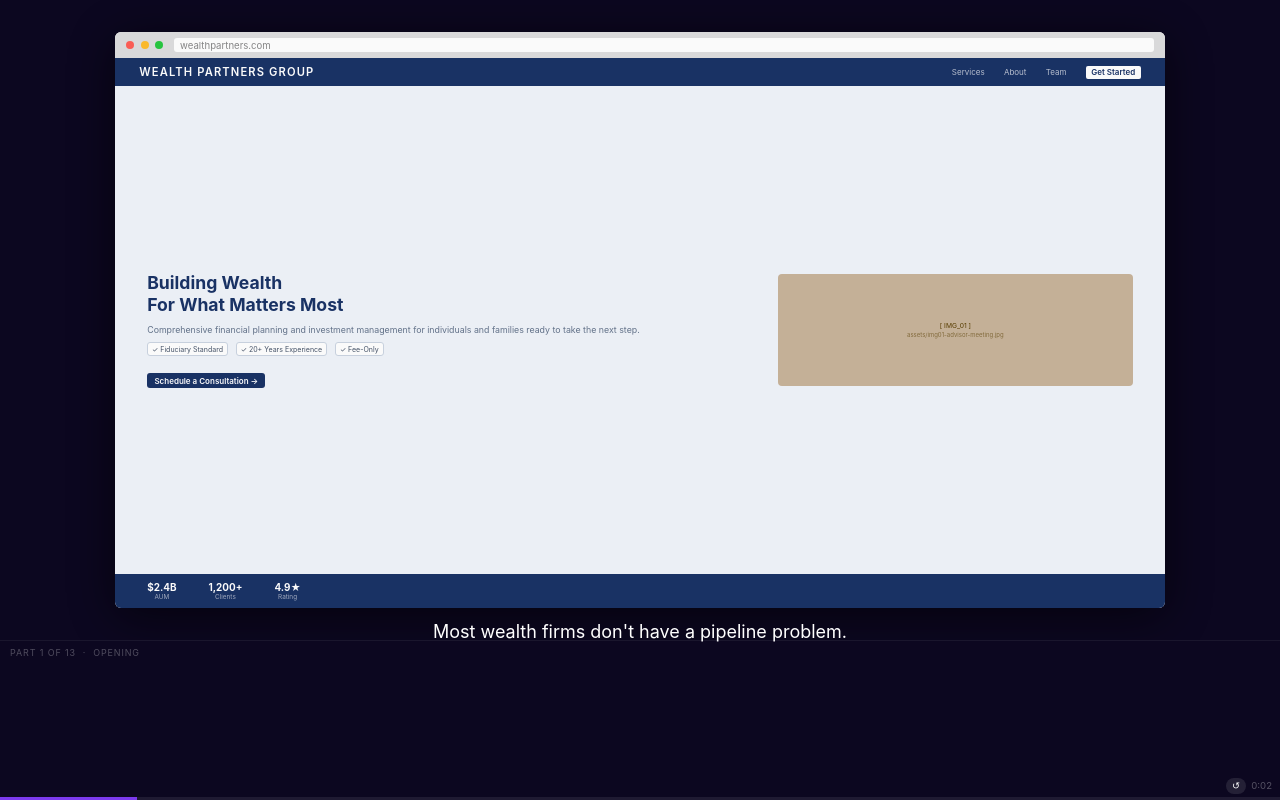
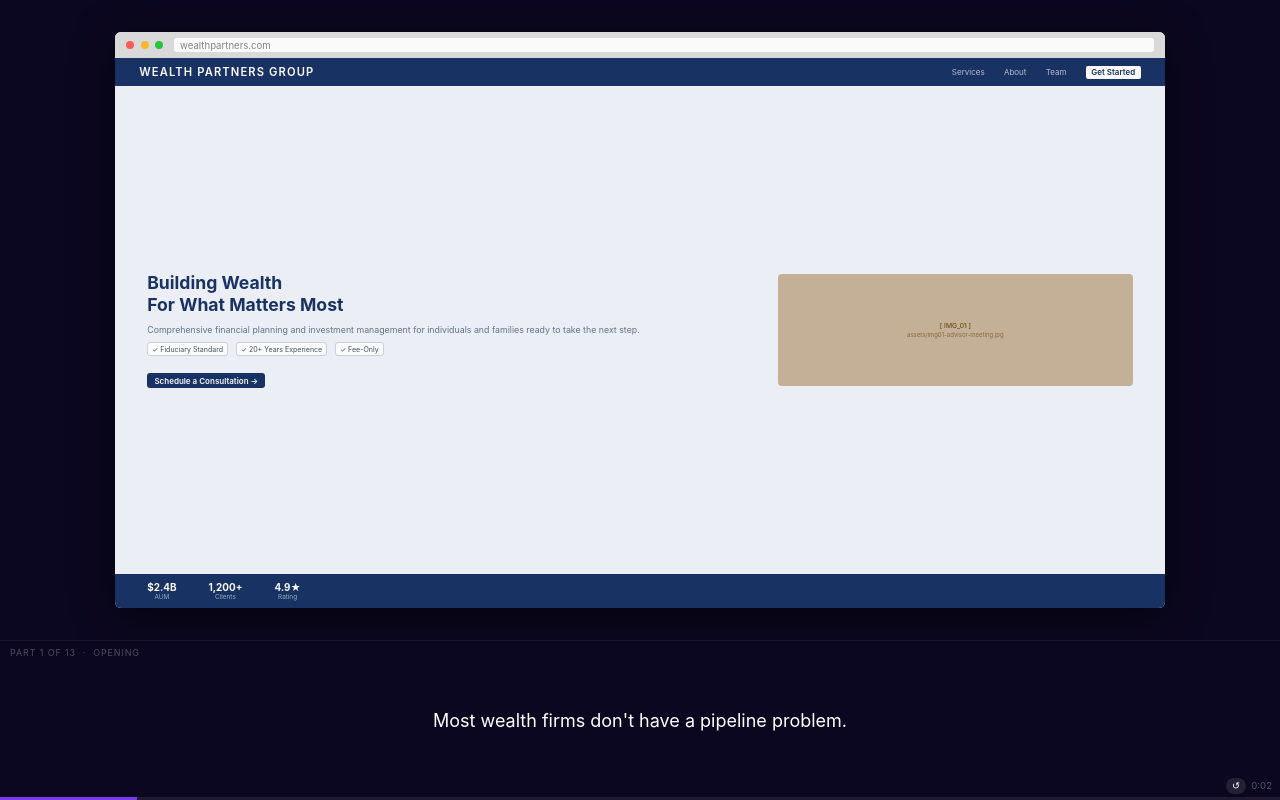
Before and after one commit to victor-mascaro-ux/knomee-video, a plain HTML site: page video.html in a window 1280 px wide. Both pictures are taken after a click on the element 640 px from the left and 320 px from the top of the page. Drawn offline with Linux system fonts and the light colour scheme.

Commit message:
Fix caption vertical centering in the bottom text strip
All seven caption lines (.tl) were plain flex children of #text-strip,
so even at opacity:0 they still occupied layout space. The flex column's
justify-content:center was centering the combined height of all seven
lines, not the one actually visible — pushing the visible caption toward
the top and leaving a dead-looking gap underneath it (the "weird bottom
spacing" reported against the paused frame).

Make .tl absolutely positioned and stacked instead, so only the visible
line affects centering.

```diff
--- a/video.html
+++ b/video.html
@@ -51,6 +51,14 @@ body {
 }
 
 .tl {
+  /* Absolutely positioned and stacked so only the currently-visible cue
+     affects layout — as plain flex children, all seven lines stayed
+     present (just invisible) and their combined height threw off the
+     strip's vertical centering, leaving a lopsided gap under whichever
+     line was actually showing. */
+  position: absolute;
+  left: 0; right: 0; top: 50%;
+  transform: translateY(-50%);
   opacity: 0;
   transition: opacity 0.5s ease;
   color: #fff;
```
